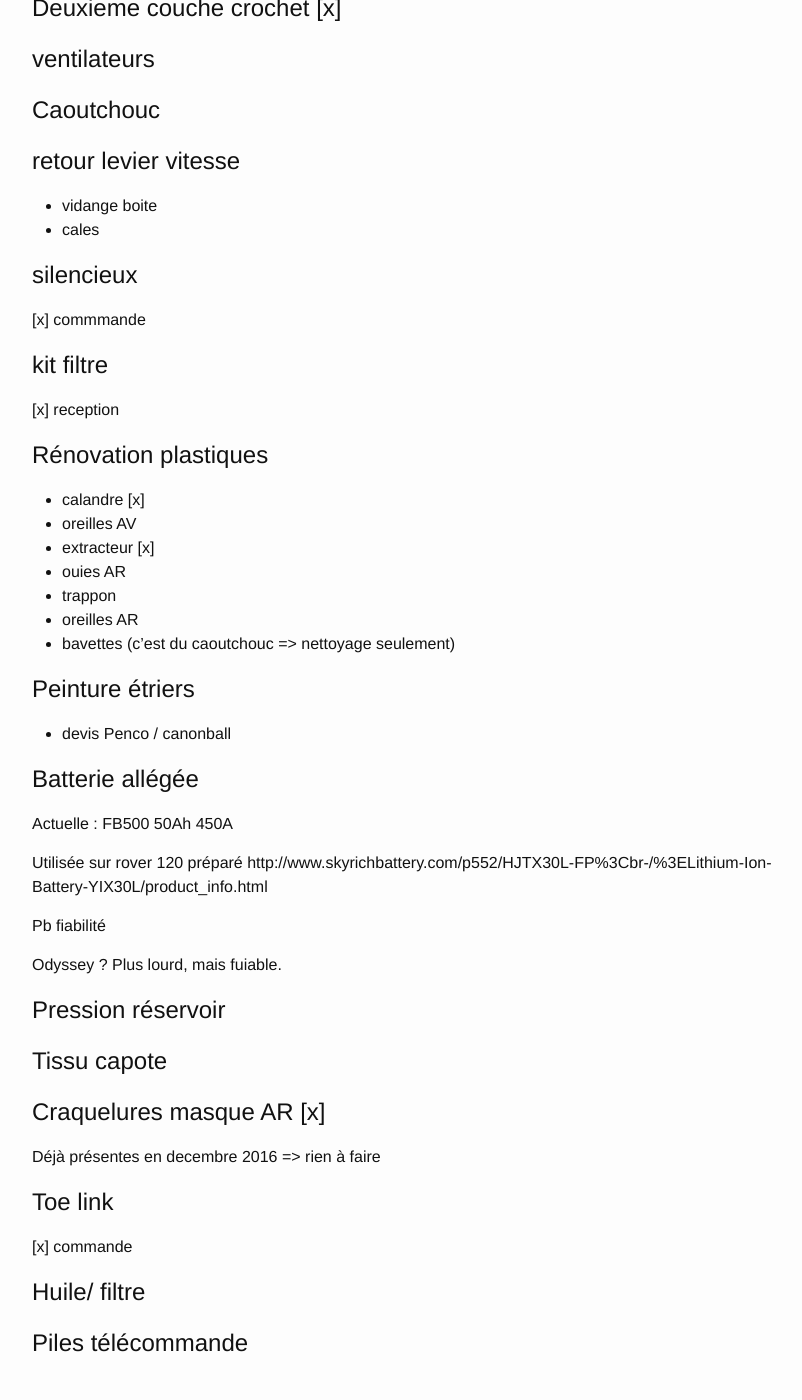
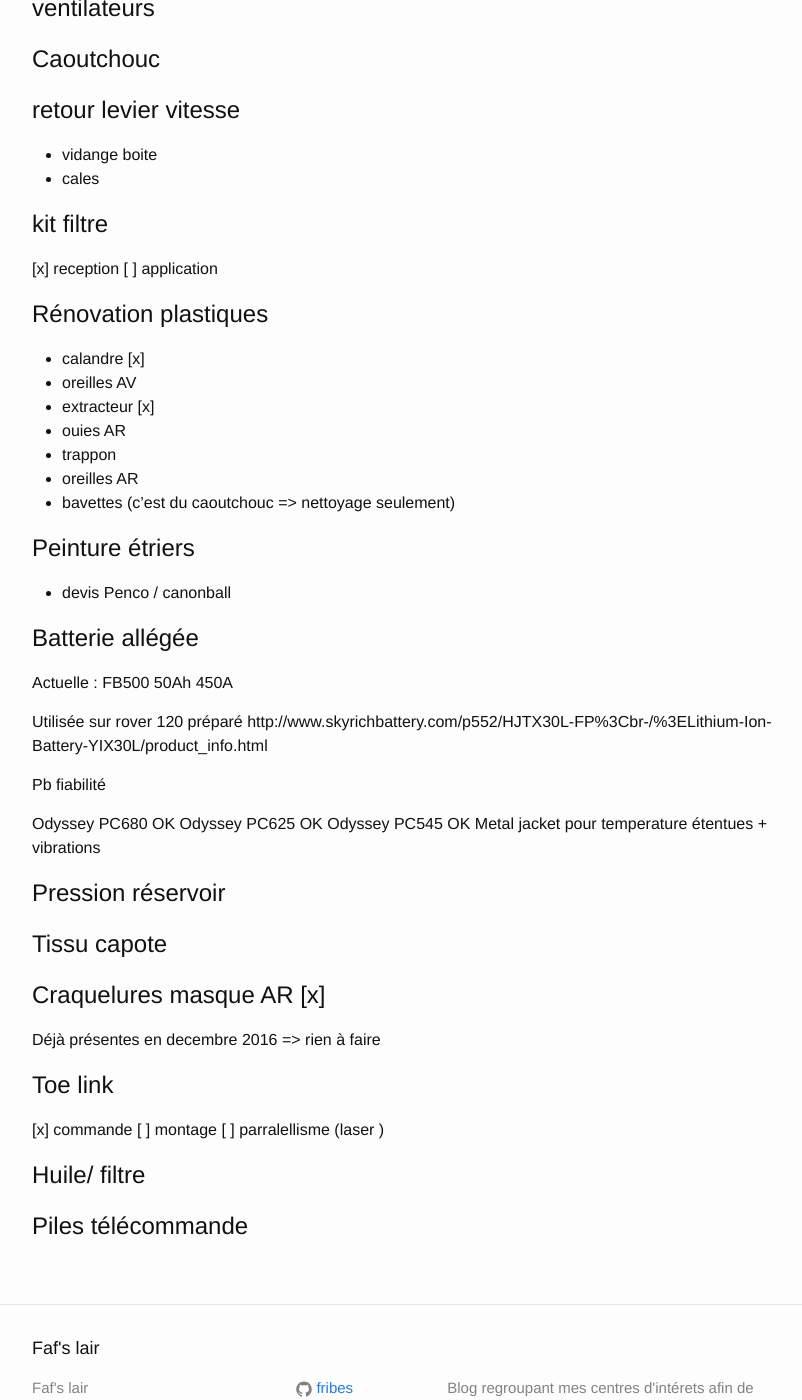
Before and after one commit to fribes/fribes.github.io, a Jekyll site: the page built from _posts/2018-03-04-todo-elise.md, in a window 1280 px wide and 1400 px high, scrolled down 210 px. Shown: the whole window, without its empty margins (238-1040 px from the left). Built offline with Jekyll 4.4.1, drawn with Linux system fonts in a browser that asks for light colours.

Commit message:
Update todo list

```diff
--- a/_posts/2018-03-04-todo-elise.md
+++ b/_posts/2018-03-04-todo-elise.md
@@ -4,8 +4,6 @@ title:  "Elise To do list"
 date:   2018-03-04 19:15:00 +0200
 categories: elise
 ---
-
-# Deuxieme couche crochet [x]
 
 # ventilateurs
 
@@ -16,13 +14,10 @@ categories: elise
 - vidange boite
 - cales
 
-# silencieux
-
-[x] commmande
-
 # kit filtre
 
 [x] reception
+[ ] application
 
 # Rénovation plastiques
 
@@ -47,7 +42,9 @@ http://www.skyrichbattery.com/p552/HJTX30L-FP%3Cbr-/%3ELithium-Ion-Battery-YIX30
 
 Pb fiabilité
 
-Odyssey ? Plus lourd, mais fuiable.
+Odyssey PC680 OK
+Odyssey PC625 OK
+Odyssey PC545 OK Metal jacket pour temperature étentues + vibrations
 
 # Pression réservoir
 
@@ -60,6 +57,8 @@ Déjà présentes en decembre 2016 => rien à faire
 # Toe link
 
 [x] commande
+[ ] montage
+[ ] parralellisme (laser )
 
 # Huile/ filtre
 
```
